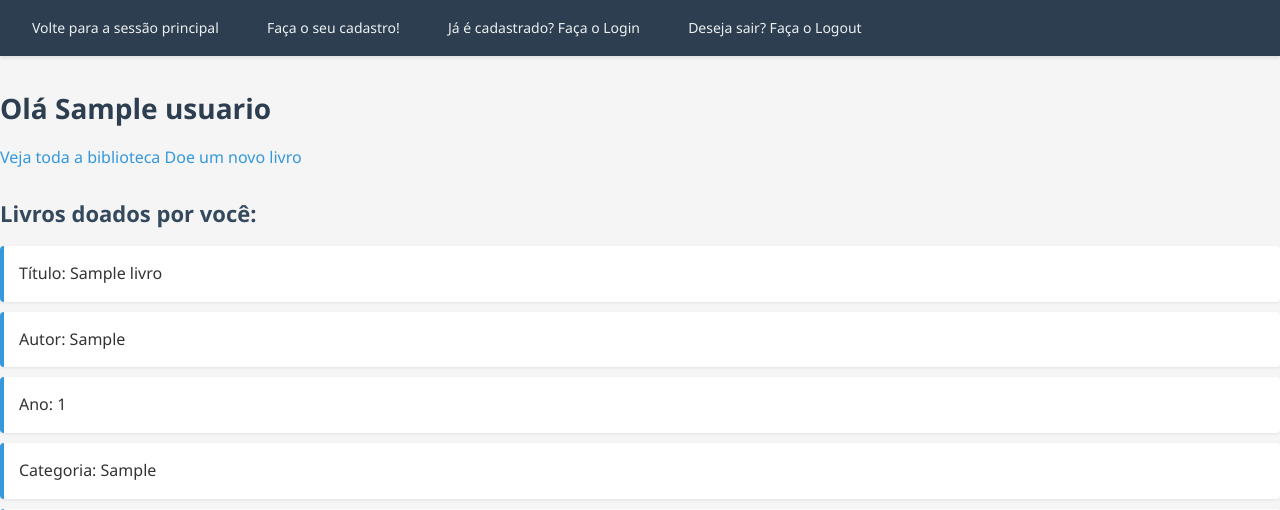
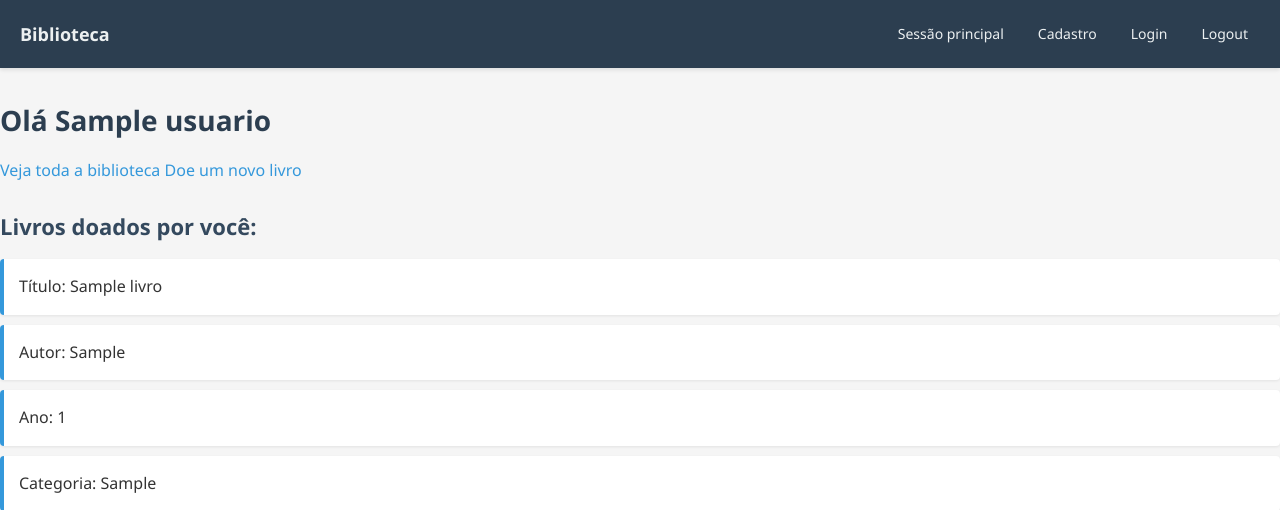
Before and after one commit to Heitor108/projeto2psi, a Flask app: page / in a window 1280 px wide. Shown: the top 510 px of the page. Run offline with Flask 3, Linux system fonts and the light colour scheme; a user stored in the database is signed in; tables that the repository leaves empty hold one stand-in row (values such as "Sample post").

Commit message:
JS básico e alterações
Alterações no CSS e em alguns templates necessárias para o JS funcionar

```diff
--- a/static/css/style.css
+++ b/static/css/style.css
@@ -14,23 +14,50 @@ body {
 
 
 header {
+    display: flex;
+    align-items: center;
+    justify-content: space-between;
+    flex-wrap: wrap;
     background-color: #2c3e50;
     padding: 15px 20px;
     box-shadow: 0 2px 4px rgba(0, 0, 0, 0.1);
     margin-bottom: 30px;
 }
 
-header a {
+.header-brand a {
     color: #ecf0f1;
     text-decoration: none;
-    margin-right: 20px;
+    font-size: 18px;
+    font-weight: 600;
+}
+
+.nav-toggle {
+    display: none;
+    background: none;
+    border: none;
+    color: #ecf0f1;
+    font-size: 24px;
+    cursor: pointer;
+}
+
+.nav-links {
+    display: flex;
+    align-items: center;
+    gap: 10px;
+    flex-wrap: wrap;
+}
+
+.nav-links a {
+    color: #ecf0f1;
+    text-decoration: none;
+    margin-right: 0;
     font-size: 14px;
     padding: 8px 12px;
     border-radius: 4px;
     transition: background-color 0.3s;
 }
 
-header a:hover {
+.nav-links a:hover {
     background-color: #34495e;
 }
 
@@ -249,12 +276,26 @@ p {
         margin-bottom: 15px;
     }
 
-    header a {
+    .nav-links {
+        display: none;
+        width: 100%;
+        margin-top: 10px;
+        flex-direction: column;
+        gap: 6px;
+    }
+
+    .nav-links.active {
+        display: flex;
+    }
+
+    .nav-links a {
         display: block;
-        margin-right: 0;
+        width: 100%;
+        margin: 0;
         margin-bottom: 6px;
         font-size: 11px;
         padding: 5px 8px;
+        text-align: center;
     }
 
     h1 {
--- /dev/null
+++ b/static/js/script.js
@@ -0,0 +1,30 @@
+document.addEventListener('DOMContentLoaded', () => {
+    const navToggle = document.querySelector('.nav-toggle');
+    const navLinks = document.querySelector('.nav-links');
+
+    if (navToggle && navLinks) {
+        navToggle.addEventListener('click', () => {
+            navLinks.classList.toggle('active');
+            const expanded = navLinks.classList.contains('active');
+            navToggle.setAttribute('aria-expanded', expanded);
+        });
+    }
+
+    document.querySelectorAll('[data-confirm]').forEach((link) => {
+        link.addEventListener('click', (event) => {
+            const message = link.dataset.confirm;
+            if (message && !confirm(message)) {
+                event.preventDefault();
+            }
+        });
+    });
+
+    window.addEventListener('resize', () => {
+        if (window.innerWidth > 768 && navLinks) {
+            navLinks.classList.remove('active');
+            if (navToggle) {
+                navToggle.setAttribute('aria-expanded', 'false');
+            }
+        }
+    });
+});
--- a/templates/base.html
+++ b/templates/base.html
@@ -15,13 +15,20 @@
 </head>
 <body>
     <header>
-        <a href="{{ url_for('index' ) }}">Volte para a sessão principal</a>
-        <a href="{{ url_for('cadastro' ) }}">Faça o seu cadastro!</a>
-        <a href="{{ url_for('login' ) }}">Já é cadastrado? Faça o Login</a>
-        <a href="{{ url_for('logout' ) }}">Deseja sair? Faça o Logout</a>
+        <div class="header-brand">
+            <a href="{{ url_for('index') }}">Biblioteca</a>
+        </div>
+        <button class="nav-toggle" type="button" aria-label="Abrir menu">☰</button>
+        <nav class="nav-links">
+            <a href="{{ url_for('index' ) }}">Sessão principal</a>
+            <a href="{{ url_for('cadastro' ) }}">Cadastro</a>
+            <a href="{{ url_for('login' ) }}">Login</a>
+            <a href="{{ url_for('logout' ) }}">Logout</a>
+        </nav>
     </header>
     {% block content %}
 
     {% endblock %}
+    <script src="{{ url_for('static', filename='js/script.js') }}" defer></script>
 </body>
 </html>
--- a/templates/index.html
+++ b/templates/index.html
@@ -25,7 +25,7 @@
                 <li>Quantidade: {{ livro.quantidade }}</li>
             </ul>
             <a href="{{ url_for('editar', id=livro.id) }}">Alguma informação está errada? Conserte aqui</a>
-            <a href="{{ url_for('excluir', id=livro.id) }}">Deseja retirar o livro da biblioteca? Clique aqui</a>
+            <a href="{{ url_for('excluir', id=livro.id) }}" data-confirm="Tem certeza que deseja retirar esse livro da biblioteca?">Deseja retirar o livro da biblioteca? Clique aqui</a>
         {% endfor %}
 
         {% else %}
@@ -36,7 +36,7 @@
     {% if emprestimos %}
         {% for emprestimo in emprestimos %}
             <p>Empréstimo nº {{ emprestimo.id }}</p>
-            <a href="{{ url_for('devolver', id=emprestimo.id) }}">Devolver</a>
+            <a href="{{ url_for('devolver', id=emprestimo.id) }}" data-confirm="Você tem certeza que quer devolver esse empréstimo?">Devolver</a>
         {% endfor %}
 
     {% else %}
```
